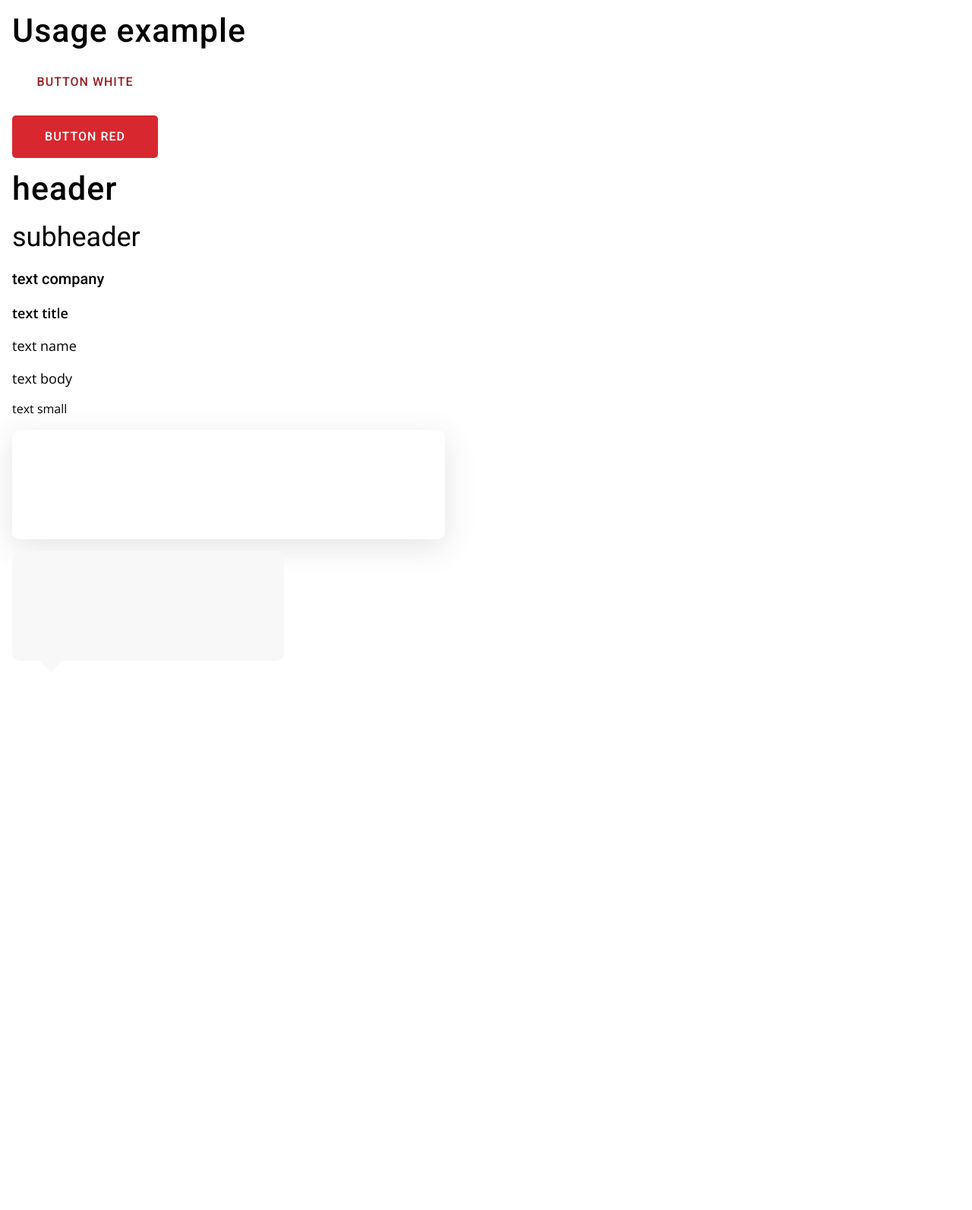
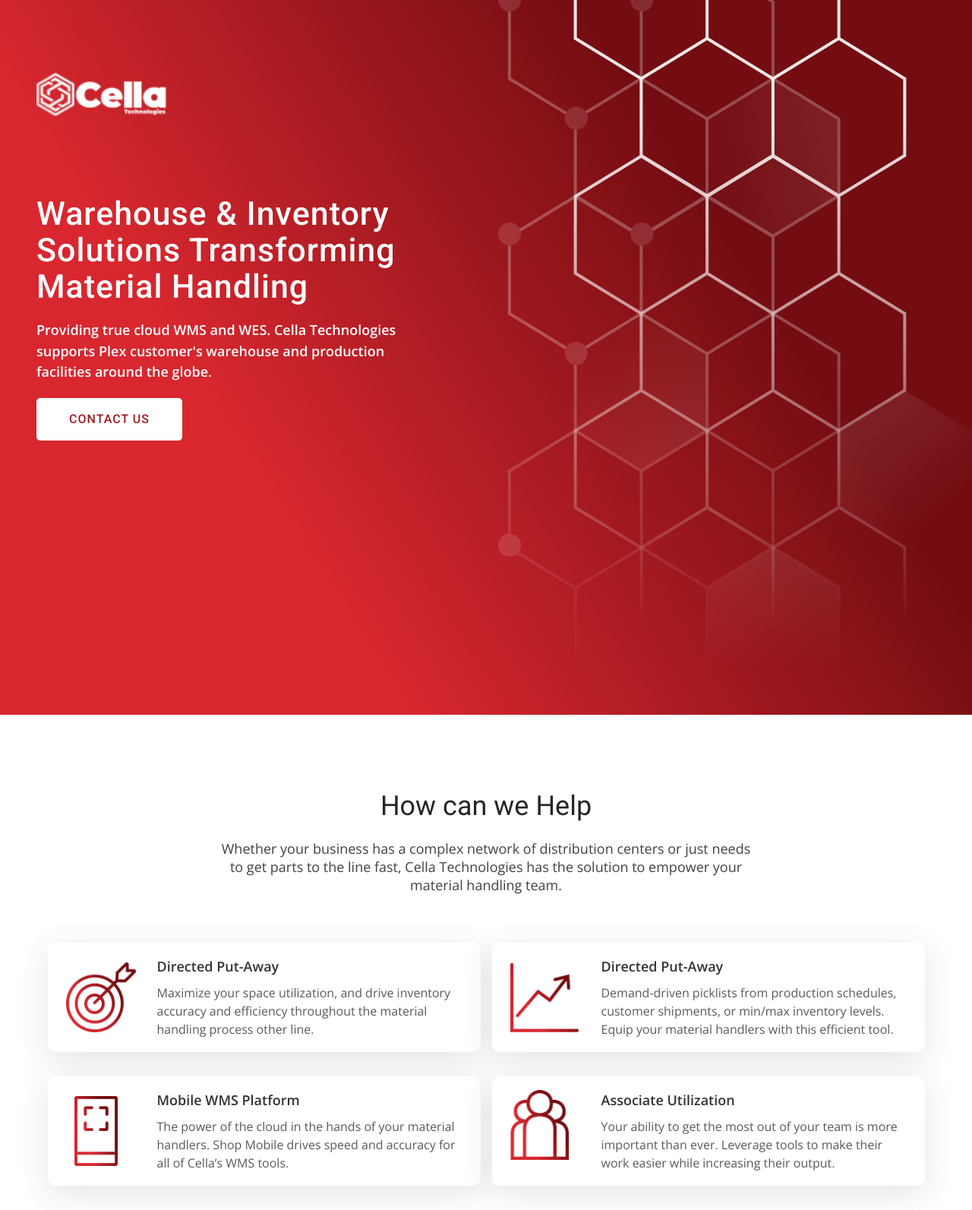
Before and after one commit to spartan-dev/cell-atech, a Gatsby site: page / in a window 1280 px wide. Shown: the whole page at 76% size. Before the commit the page ends 886 px from the top, so only its background shows below. Built offline with nearby package versions, Linux system fonts and the light colour scheme; Gatsby itself is replaced by a stand-in of ours.

Commit message:
Add Hero and info section

```diff
--- /dev/null
+++ b/src/components/hero.js
@@ -0,0 +1,26 @@
+import React from 'react'
+
+import Logo from '../assets/logo-hero.png'
+import Background from '../assets/background-hero.png'
+
+const Hero = () => (
+    <section className='hero bg-gr-red w-full relative'>
+        <div className='container absolute ml-5 mt-8 sm:ml-8 md:ml-12 xl:ml-14 md:mt-24'>
+            <img className='logo-white'src={Logo} alt='Cell-atech'></img>
+            <div className='w-full sm:w-3/4 lg:w-1/2 xl:w-5/12 mb-4 md:mb-5 '>
+                <h1 className='header text-white'>Warehouse &amp; Inventory Solutions Transforming Material Handling</h1>
+            </div>
+            <div className='w-full sm:w-5/6 md:w-3/4 lg:w-1/2 xl:w-5/12 mb-4 md:mb-5'>
+                <p className='text-title text-white'>Providing true cloud WMS and WES. Cella Technologies supports Plex customer's warehouse and production facilities around the globe.</p>
+            </div>
+            <div>
+                <button className='btn btn-white'>Contact Us</button>
+            </div>
+        </div>
+        <div className='hidden md:flex justify-end'>
+            <img className='md:opacity-25 lg:opacity-100 md:max-w-heromd lg:max-w-herolg' src={Background} alt='background'></img>
+        </div>
+    </section>
+);
+
+export default Hero;
--- /dev/null
+++ b/src/components/info.js
@@ -0,0 +1,63 @@
+import React from 'react'
+
+import Arrow from '../assets/arrow.png'
+import Graphic from '../assets/graphic.png'
+import Person from '../assets/person.png'
+import Phone from '../assets/phone.png'
+
+const InfoSection = () => (
+
+    <section className='mt-8 mt-9 container'>
+        <div className='text-center my-8 sm:mt-12 sm:mb-11 md:mt-24 md:mb-16 lg:items-center lg:flex lg:flex-col'>
+            <h2 className='subheader mb-5 text-black-1'>How can we Help</h2>
+            <p className='text-body text-black-3 lg:w-3/5'>Whether your business has a complex network of distribution centers or just needs to get parts to the line fast, Cella Technologies has the
+        solution to empower your material handling team.</p>
+        </div>
+        <div className='lg:flex lg:flex-wrap container justify-around'>
+            <div className='card flex flex-col sm:flex-row lg:flex-col xl:flex-row xl:justify-between sm:justify-between items-center lg:justify-center mb-6 md:mb-8'>
+                <div className='mb-4 sm:mb-0 lg:mb-4 xl:mb-0'>
+                    <img className='icon' src={Arrow} alt='arrow'/>
+                </div>
+                <div className='icon-text text-center sm:text-left lg:text-center xl:text-left'>
+                    <h3 className='text-title text-black-2 mb-2'>Directed Put-Away</h3>
+                    <p className='text-small text-black-4'>Maximize your space utilization, and
+                    drive inventory accuracy and efficiency throughout the material handling
+                    process other line.</p>
+                </div>
+            </div>
+            <div className='card flex flex-col sm:flex-row lg:flex-col xl:flex-row xl:justify-between sm:justify-between items-center lg:justify-center mb-6 md:mb-8'>
+                <div className='mb-4 sm:mb-0 lg:mb-4 xl:mb-0'>
+                    <img className='icon'  src={Graphic} alt='graphic'/>
+                </div>
+                <div className='icon-text text-center sm:text-left lg:text-center xl:text-left'>
+                    <h3 className='text-title text-black-2 mb-2'>Directed Put-Away</h3>
+                    <p className='text-small text-black-4'>Demand-driven picklists from production schedules, customer shipments, or min/max inventory levels. Equip your material handlers with this efficient tool.</p>
+                </div>
+            </div>
+            <div className='card flex flex-col sm:flex-row lg:flex-col xl:flex-row xl:justify-between items-center sm:justify-between lg:justify-center mb-6 md:mb-8'>
+                <div className='mb-4 sm:mb-0 sm:w-20 flex justify-center lg:mb-4 xl:mb-0'>
+                    <img className='icon' src={Phone} alt='phone'/>
+                </div>
+                <div className='icon-text text-center sm:text-left lg:text-center xl:text-left'>
+                    <h3 className='text-title text-black-2 mb-2'>Mobile WMS Platform</h3>
+                    <p className='text-small text-black-4'>The power of the cloud in the hands of
+                        your material handlers. Shop Mobile
+                        drives speed and accuracy for all of
+                        Cella’s WMS tools.</p>
+                </div>
+            </div>
+            <div className='card flex flex-col sm:flex-row lg:flex-col xl:flex-row xl:justify-between items-center sm:justify-between lg:justify-center mb-6 md:mb-8 xl:mb-0'>
+                <div className='mb-4 sm:mb-0 lg:mb-4'>
+                    <img className='icon' src={Person} alt='person'/>
+                </div>
+                <div className='icon-text text-center sm:text-left lg:text-center xl:text-left'>
+                    <h3 className='text-title text-black-2 mb-2'>Associate Utilization</h3>
+                    <p className='text-small text-black-4'>Your ability to get the most out of your team is more important than ever. Leverage tools to make their work easier while increasing their output.</p>
+                </div>
+            </div>
+        </div>
+    </section>
+
+)
+
+export default InfoSection;
--- a/src/pages/index.js
+++ b/src/pages/index.js
@@ -1,20 +1,12 @@
 import React from "react"
+import Hero from '../components/hero'
+import InfoSection from '../components/info'
 
 export default function Home() {
   return (
     <div>
-      <h1 className="header m-4">Usage example</h1>
-      <button className="btn btn-white m-4">button white</button>
-      <button className="btn btn-red m-4">button red</button>
-      <div className="header m-4">header</div>
-      <div className="subheader m-4">subheader</div>
-      <p className="text-company m-4">text company</p>
-      <p className="text-title m-4">text title</p>
-      <p className="text-name m-4">text name</p>
-      <p className="text-body m-4">text body</p>
-      <p className="text-small m-4">text small</p>
-      <div className="card m-4" />
-      <div className="dialog m-4" />
+      <Hero/>
+      <InfoSection/>
     </div>
   )
 }
--- a/src/styles/global.css
+++ b/src/styles/global.css
@@ -13,3 +13,19 @@
   top: 100%;
   left:10%
 }
+
+.hero {
+  min-height: 100vh;
+}
+
+@media screen and (max-width: 639px) {
+  .hero {
+    min-height: 70vh;
+  }
+}
+
+ @media screen and (min-width:1024px) and (max-width:1279px) {
+  .ml-7 {
+    margin-left: 27px !important;
+  }
+}
--- a/tailwind-plugins/containers.js
+++ b/tailwind-plugins/containers.js
@@ -37,7 +37,8 @@ module.exports = function ({ theme, addUtilities }) {
       padding: '26px',
       '@media (min-width: 1280px)': {
         width: '570px',
-        height: '144px'
+        height: '144px',
+        padding: '18px 24px'
       },
       '@media (min-width: 1024px) and (max-width: 1279px)': {
         width: '370px',
@@ -49,11 +50,13 @@ module.exports = function ({ theme, addUtilities }) {
       },
       '@media (min-width: 426px) and (max-width: 767px)': {
         width: '570px',
-        height: '144px'
+        height: '144px',
+        padding: '19px 24px'
       },
       '@media (max-width: 425px)': {
         width: '320px',
-        height: '272px'
+        height: '272px',
+        padding: '28px 16px'
       }
     },
     '.dialog': {
--- a/tailwind-plugins/sizes.js
+++ b/tailwind-plugins/sizes.js
@@ -9,7 +9,14 @@ module.exports = function ({ theme, addUtilities }) {
         width: '168px'
       },
       '@media (max-width: 767px)': {
-        width: '120px'
+        width: '120px',
+        marginBottom: '6vh'
+      },
+      '@media (min-width:768px) and (max-width: 1023px)': {
+        marginBottom: '10vh'
+      },
+      '@media (min-width:1024px)': {
+        marginBottom: '13vh'
       }
     },
     '.logo-color': {
@@ -42,6 +49,24 @@ module.exports = function ({ theme, addUtilities }) {
         height: '70px'
       }
     },
+    '.icon-text': {
+      height: 'auto',
+      '@media (min-width: 1280px)': {
+        width: '402px'
+      },
+      '@media (min-width: 1024px) and (max-width: 1279px)': {
+        width: '322px'
+      },
+      '@media (min-width:768px) and (max-width: 1023px)': {
+        width: '502px'
+      },
+      '@media (min-width:426px) and (max-width: 767px)': {
+        width: '402px'
+      },
+      '@media (max-width: 425px)': {
+        width: '288px'
+      }
+    },
     '.sent': {
       width: 'auto',
       '@media (min-width: 1280px)': {
@@ -59,13 +84,13 @@ module.exports = function ({ theme, addUtilities }) {
       '@media (min-width:1280) and (max-width: 1519px)': {
         width: 'calc(50vw-15px)'
       },
-      '@media (min-width:1024) and (max-width: 1279px)': {
+      '@media (min-width:1024px) and (max-width: 1279px)': {
         width: '560px'
       },
-      '@media (min-width:768) and (max-width: 1023px)': {
+      '@media (min-width:768px) and (max-width: 1023px)': {
         width: '670px'
       },
-      '@media (min-width:426) and (max-width: 767px)': {
+      '@media (min-width:426px) and (max-width: 767px)': {
         width: '570px'
       },
       '@media (max-width: 425px)': {
--- a/tailwind-plugins/typography.js
+++ b/tailwind-plugins/typography.js
@@ -97,10 +97,10 @@ module.exports = function ({ theme, addUtilities }) {
       fontFamily: theme('fontFamily')['open-sans'],
       fontStyle: 'normal',
       lineHeight: '24px',
-      '@media (min-width: 768px)': {
+      '@media (min-width: 640px)': {
         fontSize: '16px'
       },
-      '@media (max-width: 767px)': {
+      '@media (max-width: 639px)': {
         fontSize: '14px'
       }
     }
--- a/tailwind.config.js
+++ b/tailwind.config.js
@@ -15,18 +15,23 @@ module.exports = {
         'black-2': 'rgba(0, 0, 0, 0.80)',
         'black-3': 'rgba(0, 0, 0, 0.75)',
         'black-4': 'rgba(0, 0, 0, 0.65)',
-        'gr-red': 'linear-gradient(237.68deg, #730D12 27.39%, #D8272F 71.33%);'
       },
-
-    },
-    fontFamily: {
-      roboto: ['Roboto'],
-      'open-sans': ['Open Sans']
-    },
-
+      backgroundImage: {
+        'gr-red' : 'linear-gradient(237.68deg, #730D12 27.39%, #D8272F 71.33%);'
+      },
+      },
+      fontFamily: {
+        roboto: ['Roboto'],
+        'open-sans': ['Open Sans']
+      },
+      maxWidth: {
+       heromd: '68%',
+       herolg: '50%'
+      },
   },
   variants: {
     backgroundColor: ["responsive", "hover", "focus", "active"],
+    margin: ["responsive", "hover", "focus", "active"],
   },
   plugins: [
     plugin(require('./tailwind-plugins/buttons')),
```
Also changed, not shown: src/assets/arrow.png (added), src/assets/background-hero.png (added), src/assets/graphic.png (added), src/assets/logo-hero.png (added), src/assets/person.png (added), src/assets/phone.png (added).
